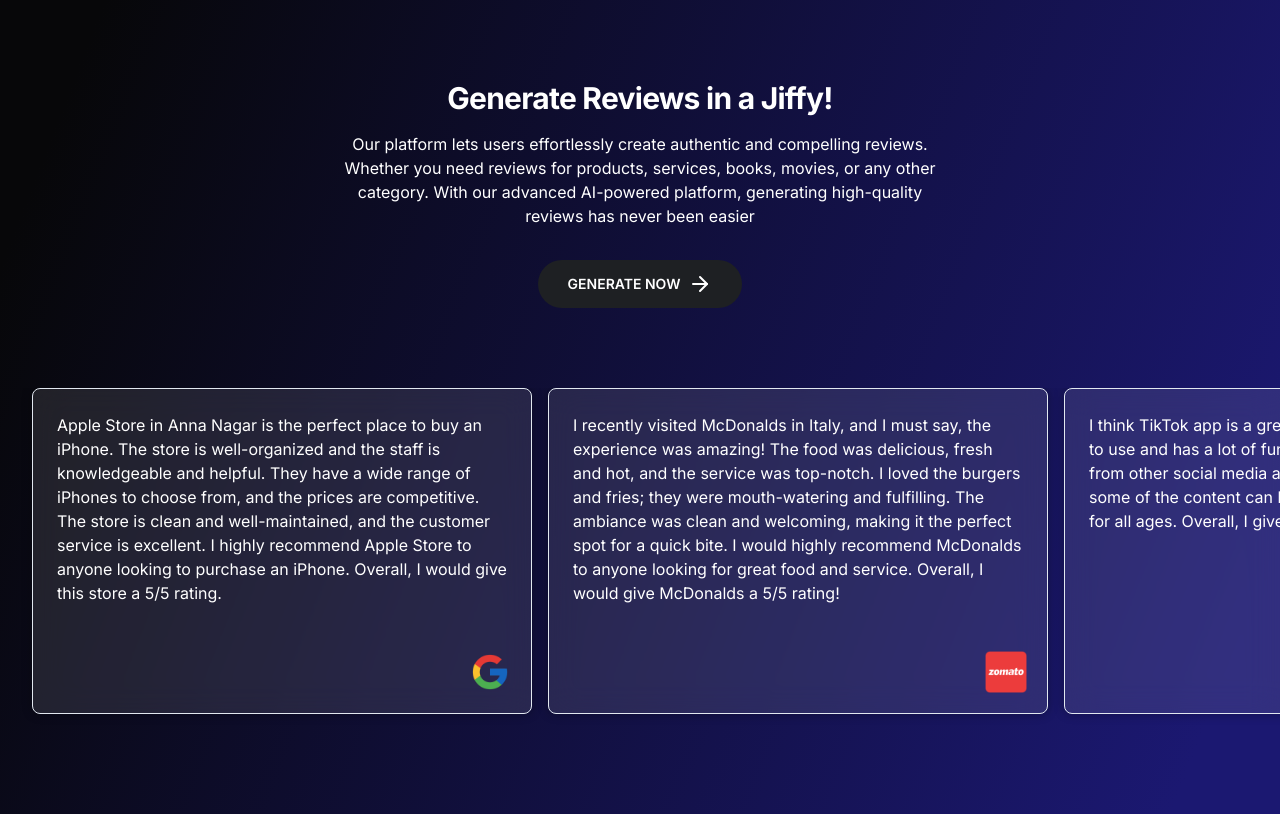
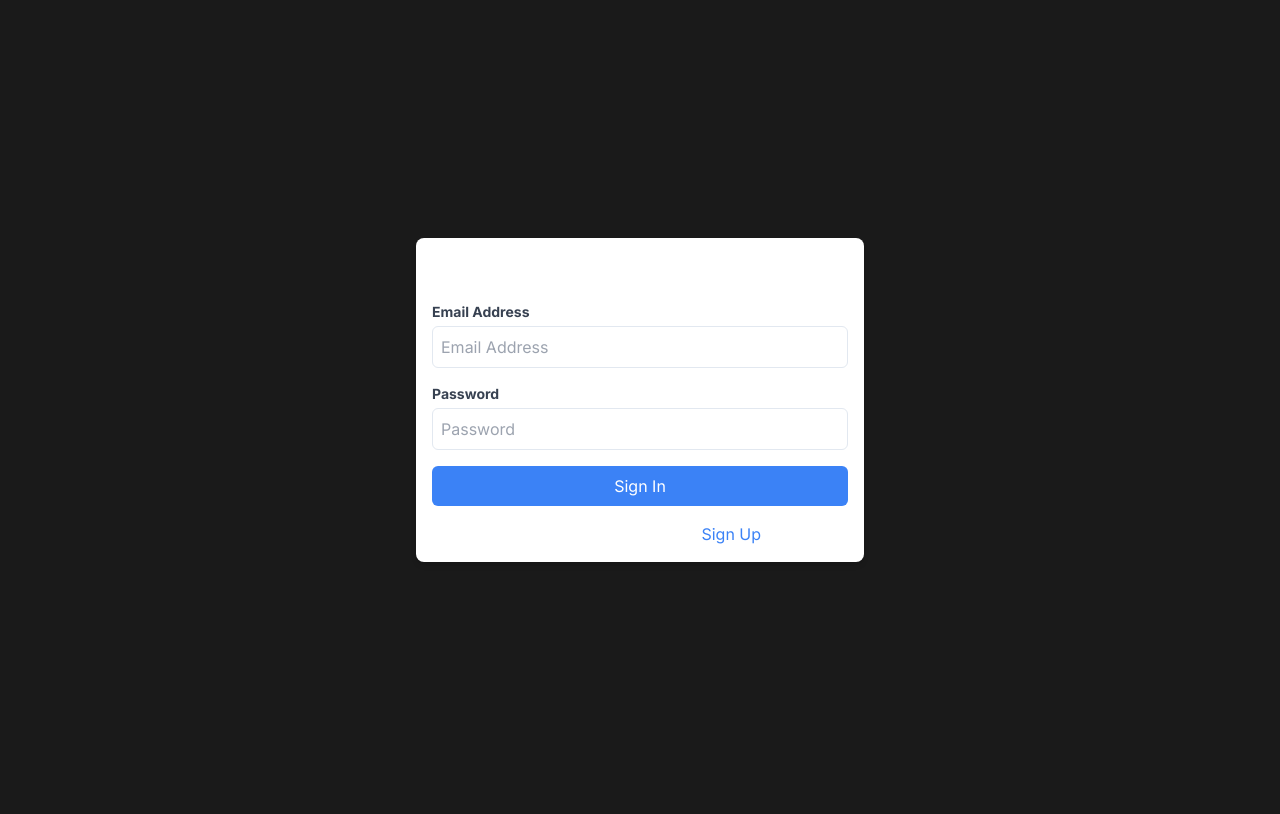
Before and after one commit to anishsrinivasan/reviewbase, a Next.js app: page / in a window 1280 px wide. Built offline with nearby package versions, Linux system fonts and the light colour scheme.

Commit message:
Update signin

```diff
--- a/src/app/page.tsx
+++ b/src/app/page.tsx
@@ -1,10 +1,11 @@
 import LandingPage from "@/components/landing-page/page";
+import Signup from "./signup";
 // import ReviewGeneratorForm from "@/components/review-generator-form";
 
 export default function Home() {
   return (
     <main className="min-h-screen justify-between">
-      <LandingPage />
+      <Signup />
       {/* <ReviewGeneratorForm /> */}
     </main>
   );
--- a/src/pages/api/signup.tsx
+++ b/src/app/signup.tsx
@@ -1,6 +1,6 @@
 import React, { useState } from 'react';
-import supabase from './supabaseClient';
-
+import supabase from '../pages/api/supabaseClient';
+/* use client */
 const Signup: React.FC = () => {
   const [email, setEmail] = useState('');
   const [password, setPassword] = useState('');
```
Also changed, not shown: 2 other files (tests, documents, lock files or other folders).
